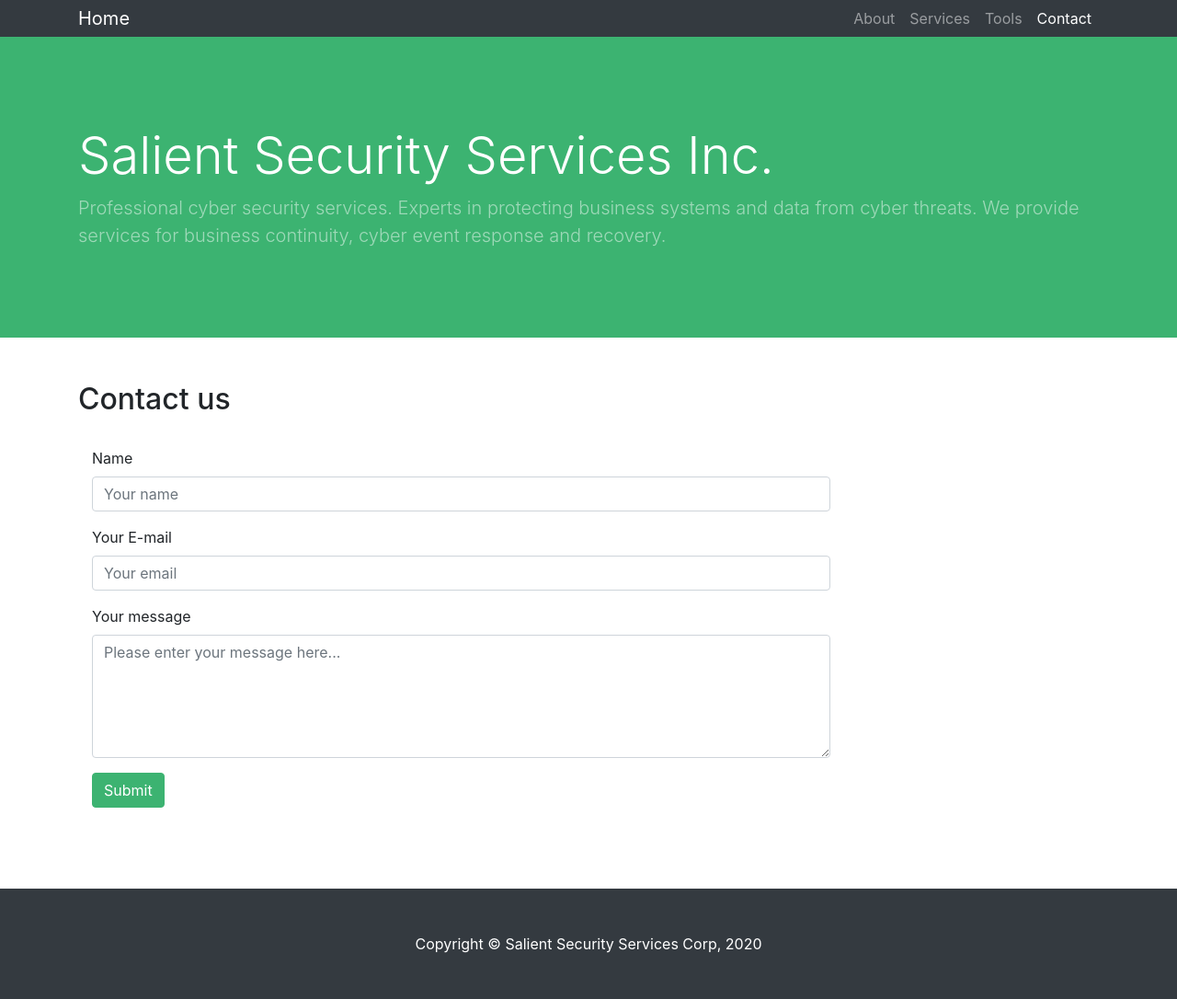
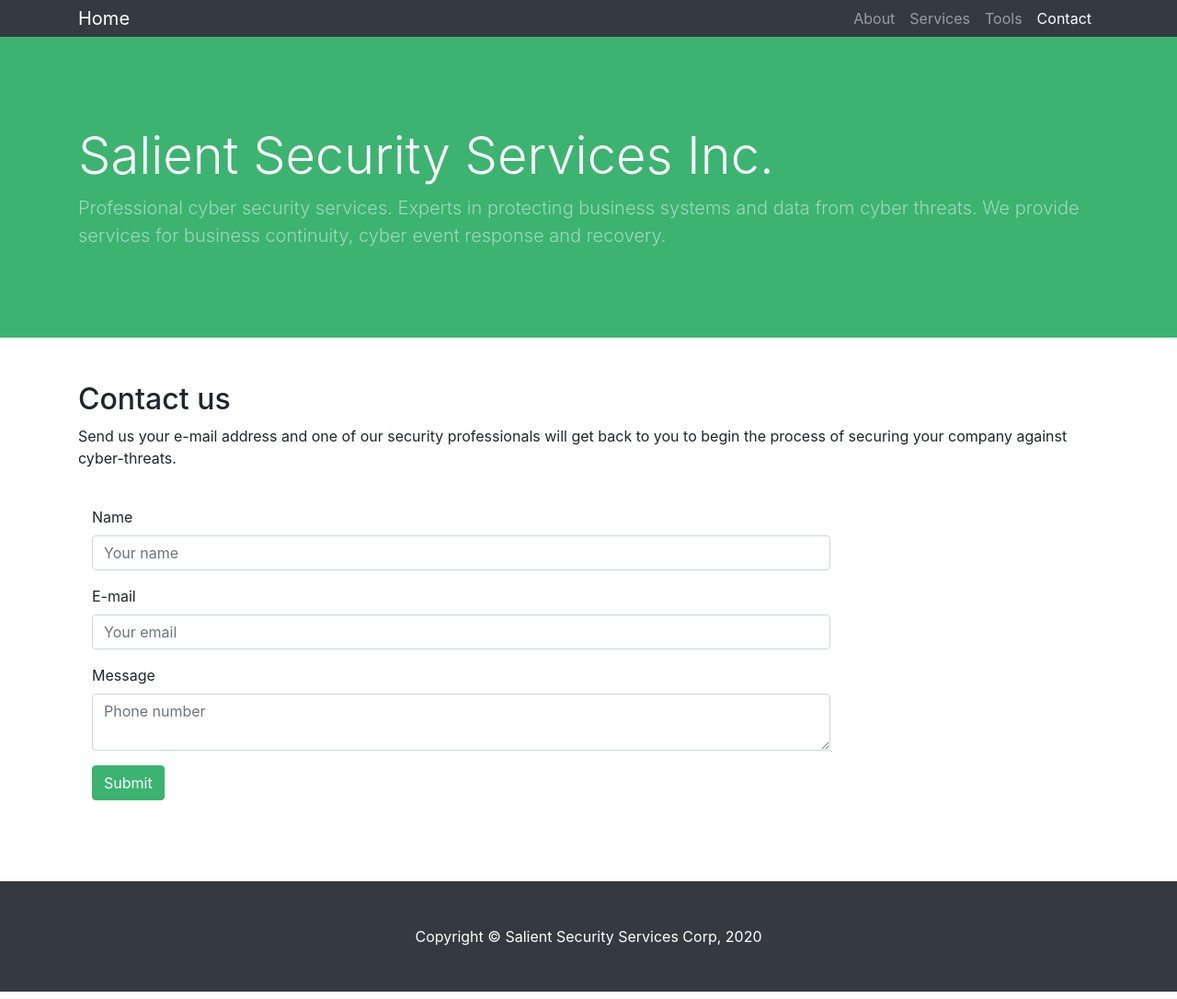
Before and after one commit to alonsop2017/genapex-site, a Jekyll site: the page built from _pages/contact.md, in a window 1280 px wide. Shown: the whole page at 92% size. Built offline with Jekyll 4.4.1, drawn with Linux system fonts in a browser that asks for light colours; our own code applies the rules of GitHub Pages for plain Markdown files.

Commit message:
Use formspree to email contact info

```diff
--- a/_pages/contact.md
+++ b/_pages/contact.md
@@ -5,10 +5,13 @@
 
 ## Contact us
 
+Send us your e-mail address and one of our security professionals will
+get back to you to begin the process of securing your company against
+cyber-threats.
 <div class="row py-4">
     <div class="col-md-12">
     <div class="well well-sm">
-        <form class="form-horizontal" action="#" method="post">
+        <form class="form-horizontal" action="https://formspree.io/f/info@salientsecurity.ca" method="post">
         <fieldset>
         <!-- Name input-->
         <div class="form-group">
@@ -19,18 +22,18 @@
         </div>
         <!-- Email input-->
         <div class="form-group">
-            <label class="col-md-3 control-label" for="email">Your E-mail</label>
+            <label class="col-md-3 control-label" for="email">E-mail</label>
             <div class="col-md-9">
-            <input id="email" name="email" type="text" placeholder="Your email" class="form-control">
+            <input id="email" name="_replyto" type="text" placeholder="Your email" class="form-control">
             </div>
+						<input type="text" name="_gotcha" style="display:none" />
         </div>
-        <!-- Message body -->
-        <div class="form-group">
-            <label class="col-md-3 control-label" for="message">Your message</label>
-            <div class="col-md-9">
-            <textarea class="form-control" id="message" name="message" placeholder="Please enter your message here..." rows="5"></textarea>
-            </div>
-        </div>
+				<div class="form-group">
+					<label class="col-md-3 control-label" for="message">Message</label>
+					<div class="col-md-9">
+					<textarea name="message" placeholder="Phone number" class="form-control"></textarea>
+					</div>
+				</div>
         <!-- Form actions -->
         <div class="form-group">
             <div class="col-md-12">
```
